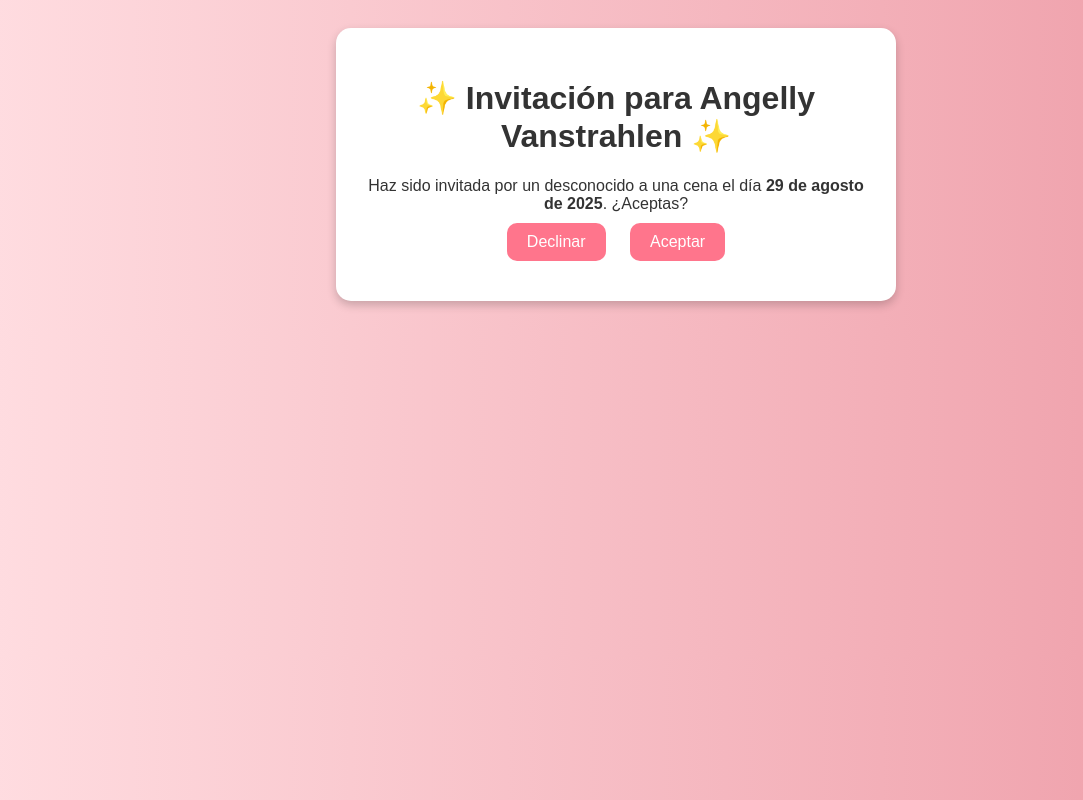
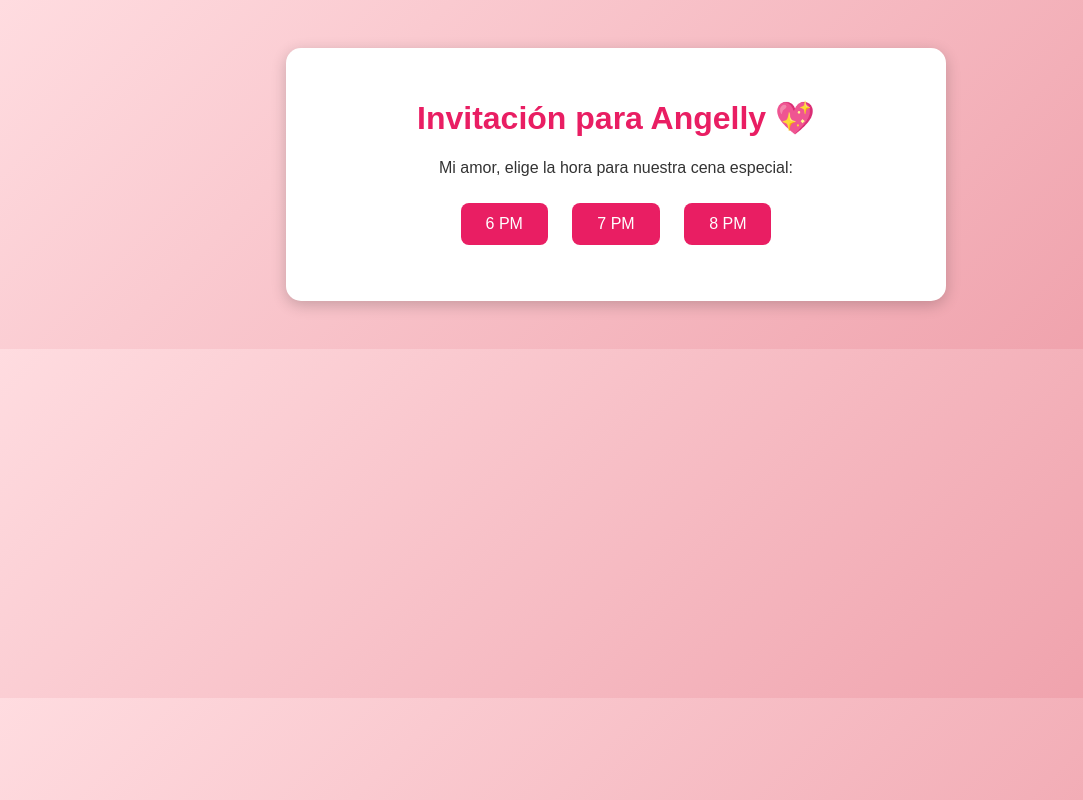
Before and after one commit to fontalvo93/invitacion-angelly, a plain HTML site: page index.html in a window 1280 px wide. Shown: the whole page, without its empty margins (24-1107 px from the left). Drawn offline with Linux system fonts and the light colour scheme.

Commit message:
Add files via upload

```diff
--- a/index.html
+++ b/index.html
@@ -2,16 +2,110 @@
 <html lang="es">
 <head>
   <meta charset="UTF-8">
-  <meta name="viewport" content="width=device-width, initial-scale=1.0">
-  <title>Invitación para Angelly</title>
-  <link rel="stylesheet" href="style.css">
+  <title>Invitación Especial para Angelly</title>
+  <style>
+    body {
+      font-family: Arial, sans-serif;
+      text-align: center;
+      background: linear-gradient(135deg, #ffdde1, #ee9ca7);
+      color: #333;
+      padding: 40px;
+    }
+    .container {
+      background: #fff;
+      border-radius: 15px;
+      padding: 30px;
+      box-shadow: 0 4px 15px rgba(0,0,0,0.2);
+      max-width: 600px;
+      margin: auto;
+    }
+    h1 {
+      color: #e91e63;
+    }
+    button {
+      margin: 10px;
+      padding: 12px 25px;
+      font-size: 16px;
+      border: none;
+      border-radius: 8px;
+      cursor: pointer;
+      background: #e91e63;
+      color: white;
+      transition: 0.3s;
+    }
+    button:hover {
+      background: #c2185b;
+    }
+    .hidden {
+      display: none;
+    }
+  </style>
 </head>
 <body>
-  <div id="app">
-    <h1>✨ Invitación para Angelly Vanstrahlen ✨</h1>
-    <div id="message"></div>
-    <div id="options"></div>
+  <div class="container">
+    <h1>Invitación para Angelly 💖</h1>
+    <p>Mi amor, elige la hora para nuestra cena especial:</p>
+
+    <!-- OPCIONES DE HORARIO -->
+    <div id="hora">
+      <button onclick="seleccionarHora('6pm')">6 PM</button>
+      <button onclick="seleccionarHora('7pm')">7 PM</button>
+      <button onclick="seleccionarHora('8pm')">8 PM</button>
+    </div>
+
+    <p id="mensajeHora"></p>
+
+    <!-- OPCIONES DE RESTAURANTE -->
+    <div id="restaurante" class="hidden">
+      <p>Ahora escoge el restaurante:</p>
+      <button onclick="seleccionarRestaurante(1)">1. Fritos La Fortaleza</button>
+      <button onclick="seleccionarRestaurante(2)">2. Perros Donde Pipe</button>
+      <button onclick="seleccionarRestaurante(3)">3. Arepitas del Gordo</button>
+      <button onclick="seleccionarRestaurante(4)">4. Piso 4</button>
+    </div>
+
+    <p id="mensajeRestaurante"></p>
   </div>
-  <script src="script.js"></script>
+
+  <script>
+    function seleccionarHora(hora) {
+      let mensaje = "";
+      let mostrarRestaurantes = false;
+
+      if (hora === "6pm") {
+        mensaje = "No se puede a esa hora, mi amor. Tenemos un compromiso con el ejercicio 💪.";
+      } else if (hora === "7pm") {
+        mensaje = "Así sudados nos van a ver mal en el restaurante 😅. Mejor date un baño relajante.";
+      } else if (hora === "8pm") {
+        mensaje = "Perfecto amor 💖. Ponte hermosa como siempre, que hoy la cena va por parte de tu novio 😘.";
+        mostrarRestaurantes = true;
+      } else {
+        mensaje = "Opción inválida, vuelve a intentarlo.";
+      }
+
+      document.getElementById("mensajeHora").innerText = mensaje;
+
+      if (mostrarRestaurantes) {
+        document.getElementById("restaurante").classList.remove("hidden");
+      } else {
+        document.getElementById("restaurante").classList.add("hidden");
+        document.getElementById("mensajeRestaurante").innerText = "";
+      }
+    }
+
+    function seleccionarRestaurante(opcion) {
+      let mensaje = "";
+
+      if (opcion === 1 || opcion === 2 || opcion === 3) {
+        mensaje = "Te amo mi vida ❤️. Eres una todo terreno 💪😍.";
+      } else if (opcion === 4) {
+        mensaje = "No comas mucho en el día amor 😘, para que disfrutes a gusto tu cena en el Piso 4 🍷✨.";
+      } else {
+        mensaje = "Opción inválida, vuelve a intentarlo.";
+      }
+
+      document.getElementById("mensajeRestaurante").innerText = mensaje;
+    }
+  </script>
 </body>
 </html>
```
